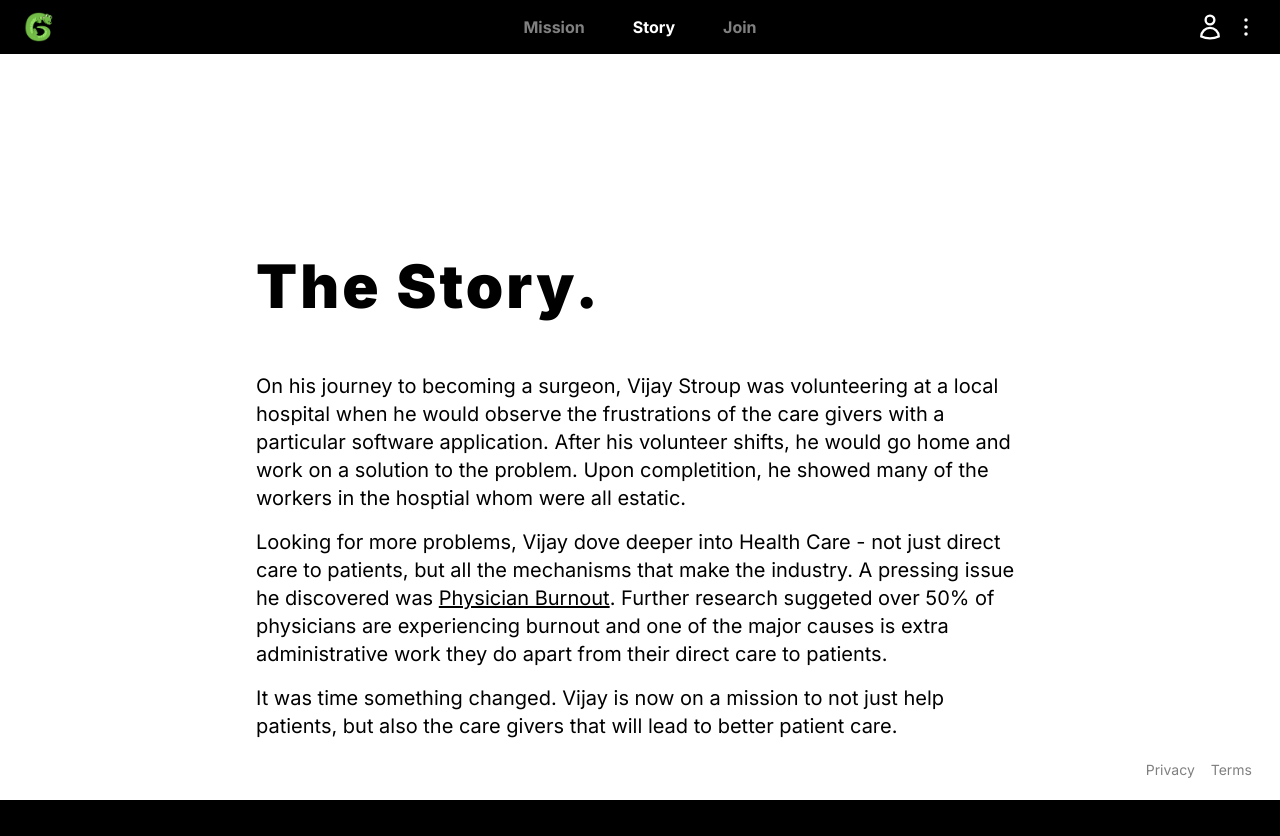
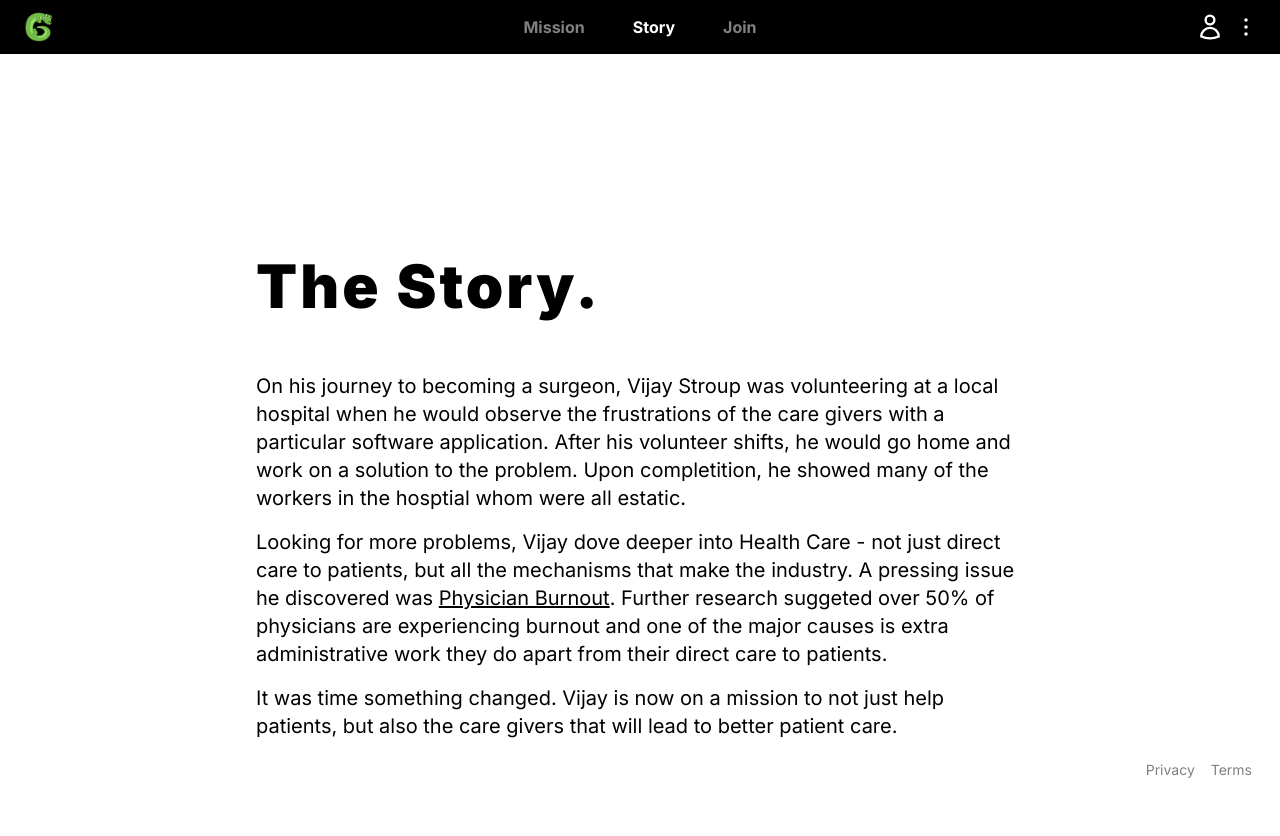
Before and after one commit to gator/gator, a Next.js app: page /story in a window 1280 px wide. Before the commit the page ends 800 px from the top, so only its background shows below. Built offline with nearby package versions, Linux system fonts and the light colour scheme.

Commit message:
story mobile styling

```diff
--- a/pages/story.tsx
+++ b/pages/story.tsx
@@ -10,13 +10,7 @@ const Story: NextPageWithLayout = () => {
     <>
       <SEO title='Story - Gator' />
 
-      {/* <img
-        src='/mission_background.jpg'
-        alt='mission_background'
-        className='absolute top-0 object-cover h-full'
-      /> */}
-
-      <main className='z-10 h-full text-black bg-white top-1/2'>
+      <main className='text-black bg-white'>
         <motion.h1
           className='mt-40 text-6xl font-black tracking-wider text-center mb-14 md:text-left'
           initial={{ translateY: -10 }}
@@ -25,6 +19,7 @@ const Story: NextPageWithLayout = () => {
         >
           The Story.
         </motion.h1>
+
         <motion.p
           className='text-xl'
           initial={{ translateY: -15 }}
@@ -38,6 +33,7 @@ const Story: NextPageWithLayout = () => {
           completition, he showed many of the workers in the hosptial whom were
           all estatic.
         </motion.p>
+
         <motion.p
           className='mt-4 text-xl'
           initial={{ translateY: -20 }}
@@ -59,6 +55,7 @@ const Story: NextPageWithLayout = () => {
           burnout and one of the major causes is extra administrative work they
           do apart from their direct care to patients.
         </motion.p>
+
         <motion.p
           className='mt-4 text-xl'
           initial={{ translateY: -25 }}
```
